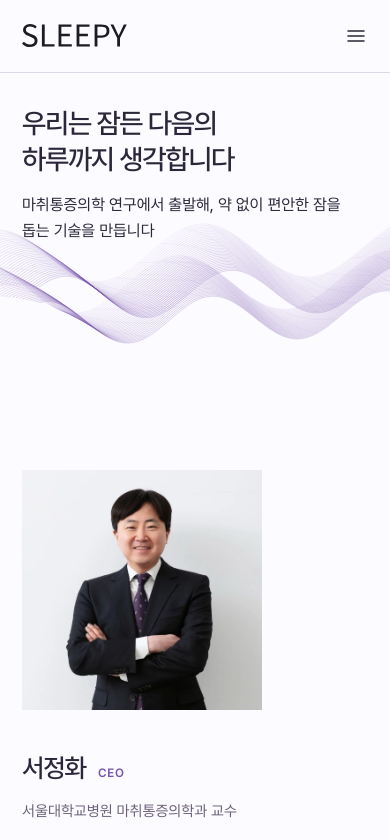
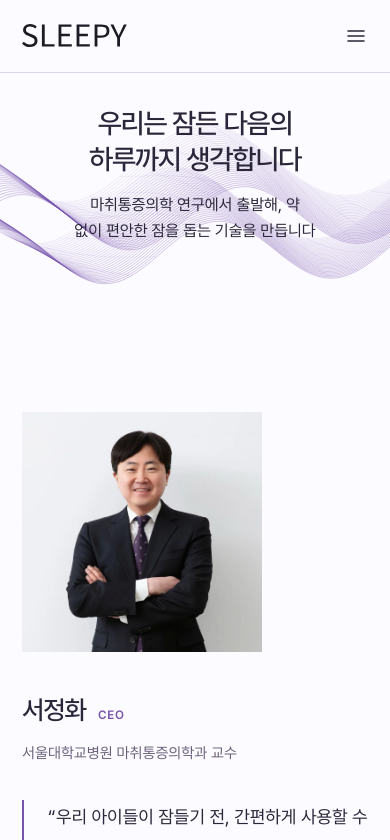
Before and after one commit to miniintern-sleepy/sleepy, a Next.js app: page /ko/company in a window 390 px wide. Shown: the top 840 px of the page. Built offline with nearby package versions, Linux system fonts and the light colour scheme.

Commit message:
style: 모바일 첫머리 가운데 정렬, 문장별 줄 나눔, 물결을 글자 뒤로 #96

```diff
--- a/src/components/ui/PageHero.css
+++ b/src/components/ui/PageHero.css
@@ -82,43 +82,42 @@
   }
 }
 /*
- * #96 휴대폰에서는 물결을 0.6배(900×300 → 540×180)로 줄여 첫머리를 약 110px 줄인다.
- * 이유: 하위 화면 6개가 모두 첫머리만 360~440px라 본문이 화면 절반 아래에서 시작했다.
- * 가로 위치는 760px 구간 값에 0.6을 곱했고, 세로 위치는 제목 아래 그대로 둔다. 높이 = 세로 위치 + 180 + 18.
+ * #96 휴대폰 첫머리: 글자는 가운데 정렬, 물결은 PC처럼 글자 뒤에 겹친다.
+ * 이유: PC는 물결이 맨 위(0px)부터 깔려 제목·설명과 겹치는데, 760px 구간은 물결을 글자 아래로 따로 내려
+ *       첫머리가 360~440px로 길고 PC와 모양이 달랐다(2026-11-17 PL 요청).
+ * 크기: 760px 구간 물결(900×300)의 0.8배인 720×240. 가로 위치도 760px 구간 값에 0.8을 곱했다.
+ * 높이: 물결 끝(16 + 240) + 8 = 264px. 두 줄 제목 + 두 줄 설명(약 170px), 제품 버튼(약 250px)까지 들어간다.
  */
 @media (max-width: 520px) {
   .page-hero,
   .page-hero-company,
   .page-hero-technology,
   .page-hero-product {
-    background-size: 540px 180px;
+    min-height: 264px;
+    padding-bottom: 32px;
+    text-align: center;
+    background-size: 720px 240px;
+  }
+  .page-hero .text-page-hero-title,
+  .page-hero-description {
+    text-wrap: balance;
+  }
+  .page-hero-newsroom {
+    background-position: calc(50% + 32px) 16px;
+  }
+  .page-hero-faq {
+    background-position: calc(50% - 40px) 16px;
+  }
+  .page-hero-contact {
+    background-position: calc(50% + 12px) 16px;
   }
   .page-hero-company {
-    min-height: 322px;
-    background-position: 50% 124px;
+    background-position: 50% 16px;
   }
   .page-hero-technology {
-    min-height: 297px;
-    background-position: calc(50% - 18px) 99px;
+    background-position: calc(50% - 24px) 16px;
   }
   .page-hero-product {
-    min-height: 324px;
-    background-position: calc(50% + 6px) 126px;
-  }
-  .page-hero-newsroom {
-    background-position: calc(50% + 24px) 55px;
-  }
-  .page-hero-faq {
-    background-position: calc(50% - 30px) 59px;
-  }
-  .page-hero-contact {
-    background-position: calc(50% + 9px) 62px;
+    background-position: calc(50% + 8px) 16px;
   }
 }
-
-/* #96 휴대폰에서는 첫머리 글자도 왼쪽에 맞춘다. 아래 본문이 모두 왼쪽 정렬이라 화면마다 시선이 좌우로 흔들렸다. */
-@media (max-width: 520px) {
-  .page-hero {
-    text-align: left;
-  }
-}
--- a/src/components/ui/PageHero.tsx
+++ b/src/components/ui/PageHero.tsx
@@ -1,5 +1,19 @@
 import type { ReactNode } from "react";
 import "./PageHero.css";
+
+/**
+ * 문장이 두 개 이상이면 문장마다 줄을 나눠 가운데 정렬한다(#96, 2026-11-17 PL 요청).
+ * 마침표·물음표·느낌표 뒤 공백에서 자른다. 문구 안의 \n 줄바꿈은 그대로 둔다(whitespace-pre-line).
+ */
+function Sentences({ text }: { text: string }) {
+  const parts = text.split(/(?<=[.!?])\s+/).filter(Boolean);
+  if (parts.length < 2) return text;
+  return parts.map((part, index) => (
+    <span key={index} className="block">
+      {part}
+    </span>
+  ));
+}
 
 export default function PageHero({
   title,
@@ -15,10 +29,12 @@ export default function PageHero({
   return (
     <header className={`page-hero page-hero-${wave}`}>
       <div className="public-wrap">
-        <h1 className="text-page-hero-title whitespace-pre-line">{title}</h1>
+        <h1 className="text-page-hero-title whitespace-pre-line">
+          <Sentences text={title} />
+        </h1>
         {description ? (
           <p className="page-hero-description text-page-hero-description whitespace-pre-line text-ink">
-            {description}
+            <Sentences text={description} />
           </p>
         ) : null}
         {children ? <div className="page-hero-actions">{children}</div> : null}
```
Also changed, not shown: 1 other file (tests, documents, lock files or other folders).
